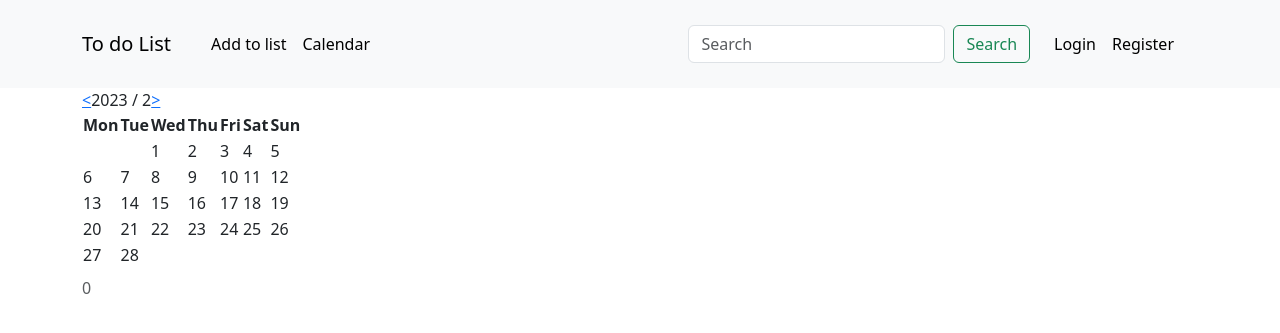
After one commit to RadekHerman/flask-todoapp, a Flask app: page /calendar in a window 1280 px wide. The commit adds this page. Shown: the top 333 px of the page. Run offline with Flask 2, Linux system fonts and the light colour scheme; some libraries are stand-ins or nearby versions.

Commit message:
feat: calendar introduced

```diff
--- a/flasktodo/__init__.py
+++ b/flasktodo/__init__.py
@@ -1,4 +1,4 @@
-from flask import Flask, url_for
+from flask import Flask
 from flask_sqlalchemy import SQLAlchemy
 from flask_login import LoginManager
 from flask_bcrypt import Bcrypt
--- a/flasktodo/models.py
+++ b/flasktodo/models.py
@@ -26,4 +26,4 @@ class Post(db.Model):
     user_id = db.Column(db.Integer, db.ForeignKey('user.id'), nullable=False)
 
     def __repr__(self):
-        return f"User('{self.title}', '{self.date_posted})"
+        return f"User('{self.subject}', '{self.date_created})"
--- a/flasktodo/routes.py
+++ b/flasktodo/routes.py
@@ -1,10 +1,12 @@
 import os
 import secrets
-from flask import render_template, url_for, flash, redirect
-from flasktodo import app, db
+from flask import render_template, url_for, flash, redirect, request
+from flasktodo import app, db, bcrypt
 from flasktodo.forms import RegistrationForm, LoginForm
 from flasktodo.models import User, Post
 from flask_login import login_user, current_user, logout_user, login_required
+from datetime import datetime, timedelta
+import calendar
 
 
 
@@ -47,3 +49,30 @@ def login():
         else:
             flash(f'Wrong!', 'danger')
     return render_template("login.html",title="Login", form=form)
+
+
+
+@app.route('/calendar')
+def show_calendar():
+    # Get the current year and month
+    year = datetime.now().year
+    month = datetime.now().month
+
+    # Check if user clicked the 'next' or 'prev' button and adjust month accordingly
+    if 'month' in request.args:
+        month = int(request.args['month'])
+        year = int(request.args['year'])
+        if 'next' in request.args:
+            next_month = datetime(year, month, 1) + timedelta(days=31)
+            year = next_month.year
+            month = next_month.month
+        elif 'prev' in request.args:
+            prev_month = datetime(year, month, 1) - timedelta(days=1)
+            year = prev_month.year
+            month = prev_month.month
+
+    # Generate a calendar for the current month
+    cal = calendar.monthcalendar(year, month)
+
+    # Render the calendar as an HTML template
+    return render_template('calendar.html', cal=cal, year=year, month=month)
--- /dev/null
+++ b/flasktodo/templates/calendar.html
@@ -0,0 +1,37 @@
+{% extends "layout.html" %}
+
+{% block content %}
+    <div class="nav">
+        <a href="/?month={{ month }}&year={{ year }}&prev=true">&lt;</a>
+        <span>{{ year }} / {{ month }}</span>
+        <a href="/?month={{ month }}&year={{ year }}&next=true">&gt;</a>
+    </div>
+    <table>
+        <caption>{{ cal[0][1] }}</caption>
+        <thead>
+            <tr>
+                <th>Mon</th>
+                <th>Tue</th>
+                <th>Wed</th>
+                <th>Thu</th>
+                <th>Fri</th>
+                <th>Sat</th>
+                <th>Sun</th>
+            </tr>
+        </thead>
+        <tbody>
+            {% for week in cal %}
+                <tr>
+                    {% for day in week %}
+                        {% if day == 0 %}
+                            <td></td>
+                        {% else %}
+                            <td>{{ day }}</td>
+                        {% endif %}
+                    {% endfor %}
+                </tr>
+            {% endfor %}
+        </tbody>
+    </table>
+
+{% endblock content %}
--- a/flasktodo/templates/layout.html
+++ b/flasktodo/templates/layout.html
@@ -25,7 +25,7 @@
                   <a class="nav-link active" href="#">Add to list</a>
                 </li>
                 <li class="nav-item">
-                  <a class="nav-link active" href="#">Calendar</a>
+                  <a class="nav-link active" href="{{ url_for('show_calendar') }}">Calendar</a>
                 </li>
               </ul>
               <form class="d-flex" role="search">
```
